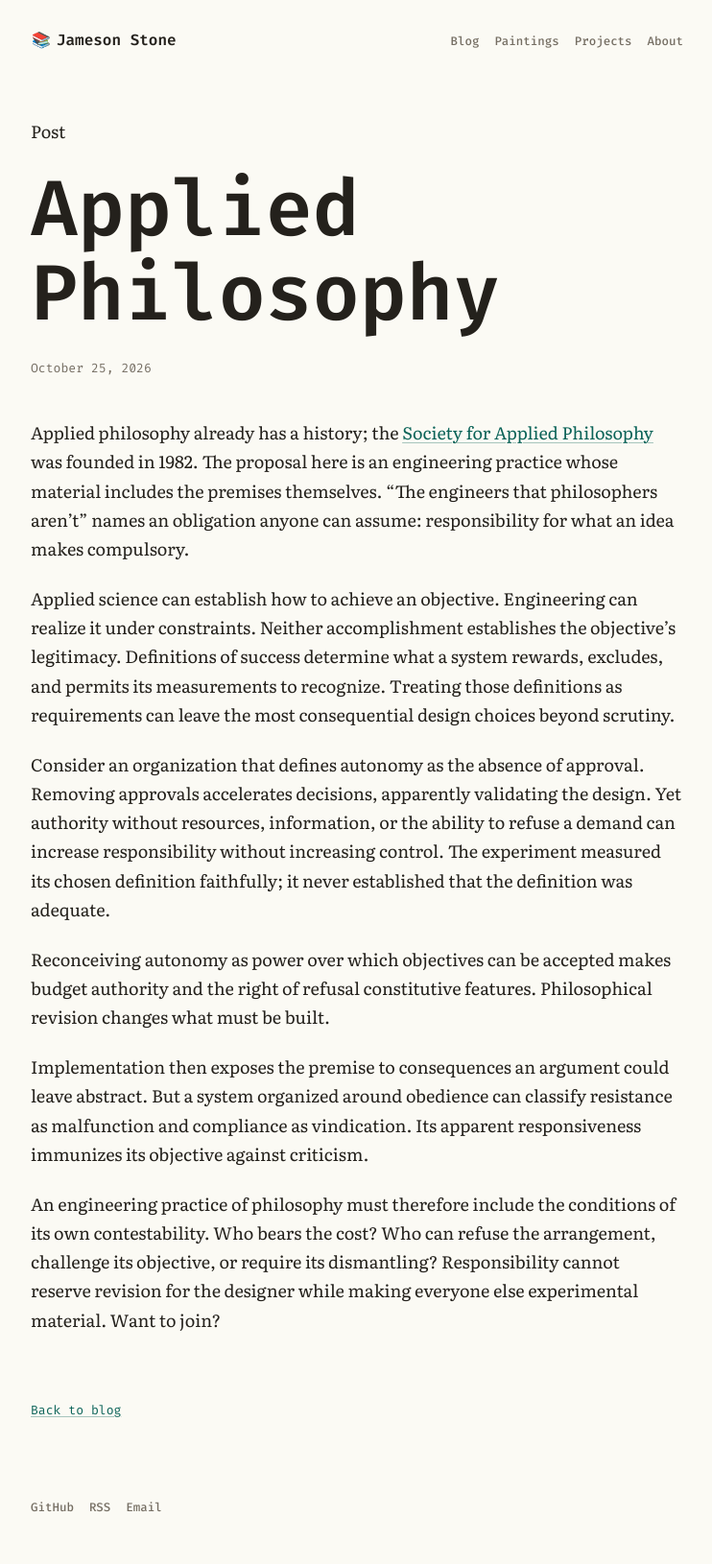
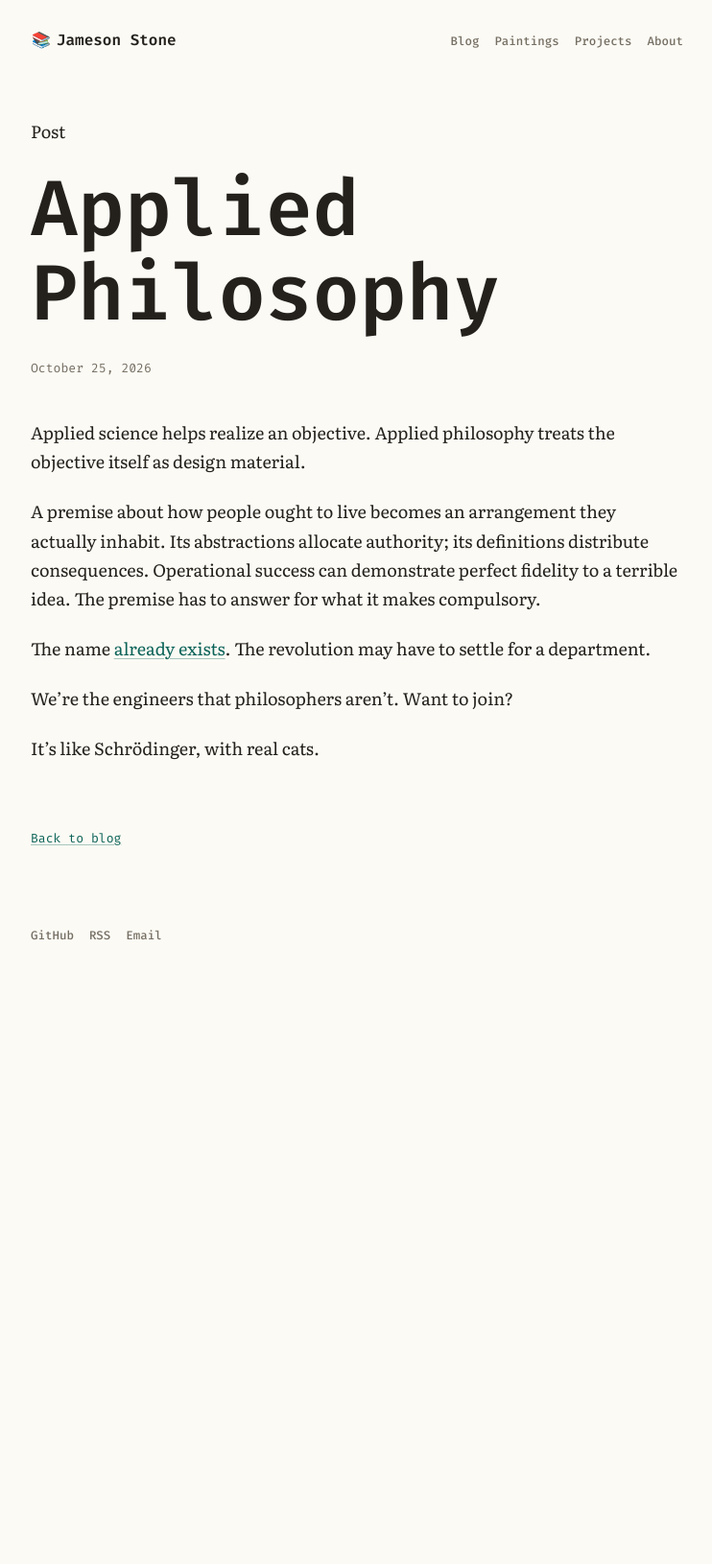
Before and after one commit to jamesonstone/jamesonstone.github.io, a Jekyll site: the page built from _posts/2026-10-25-applied-philosophy.md, in a window 1280 px wide. Shown: the whole page at 96% size, without its empty margins (268-1010 px from the left). Built offline with Jekyll 4.4.1, drawn with Linux system fonts in a browser that asks for light colours; after the commit the page ends 1034 px from its top, so only the background shows below that.

Commit message:
docs(GH-64): :memo: distill Applied Philosophy into a claim and joke
- Follow the explicit request for a short core truth wrapped in humor.
- Remove the case study and end with the supplied Schrödinger tagline.
- Align the post index and verify normal build and exact rendered text.
- Refs #64.

```diff
--- a/_posts/2026-10-25-applied-philosophy.md
+++ b/_posts/2026-10-25-applied-philosophy.md
@@ -4,14 +4,12 @@ title: "Applied Philosophy"
 date: 2026-10-25 11:56:00 -0400
 ---
 
-Applied philosophy already has a history; the [Society for Applied Philosophy](https://www.appliedphil.org/society-for-applied-philosophy-annual-conference-2018/) was founded in 1982. The proposal here is an engineering practice whose material includes the premises themselves. “The engineers that philosophers aren't” names an obligation anyone can assume: responsibility for what an idea makes compulsory.
+Applied science helps realize an objective. Applied philosophy treats the objective itself as design material.
 
-Applied science can establish how to achieve an objective. Engineering can realize it under constraints. Neither accomplishment establishes the objective's legitimacy. Definitions of success determine what a system rewards, excludes, and permits its measurements to recognize. Treating those definitions as requirements can leave the most consequential design choices beyond scrutiny.
+A premise about how people ought to live becomes an arrangement they actually inhabit. Its abstractions allocate authority; its definitions distribute consequences. Operational success can demonstrate perfect fidelity to a terrible idea. The premise has to answer for what it makes compulsory.
 
-Consider an organization that defines autonomy as the absence of approval. Removing approvals accelerates decisions, apparently validating the design. Yet authority without resources, information, or the ability to refuse a demand can increase responsibility without increasing control. The experiment measured its chosen definition faithfully; it never established that the definition was adequate.
+The name [already exists](https://www.appliedphil.org/society-for-applied-philosophy-annual-conference-2018/). The revolution may have to settle for a department.
 
-Reconceiving autonomy as power over which objectives can be accepted makes budget authority and the right of refusal constitutive features. Philosophical revision changes what must be built.
+We're the engineers that philosophers aren't. Want to join?
 
-Implementation then exposes the premise to consequences an argument could leave abstract. But a system organized around obedience can classify resistance as malfunction and compliance as vindication. Its apparent responsiveness immunizes its objective against criticism.
-
-An engineering practice of philosophy must therefore include the conditions of its own contestability. Who bears the cost? Who can refuse the arrangement, challenge its objective, or require its dismantling? Responsibility cannot reserve revision for the designer while making everyone else experimental material. Want to join?
+It's like Schrödinger, with real cats.
--- a/llms.txt
+++ b/llms.txt
@@ -15,7 +15,7 @@ Put the AGI in the bag, bro.
 
 ## Latest Posts
 
-- [Applied Philosophy](https://jamesonstone.github.io/blog/2026/10/25/applied-philosophy.html): A manifesto for treating concepts, premises, and objectives as design material, with consequences that can challenge their justification.
+- [Applied Philosophy](https://jamesonstone.github.io/blog/2026/10/25/applied-philosophy.html): A short invitation to treat philosophical premises as engineering material.
 - [Introducing Mint](https://jamesonstone.github.io/blog/2026/10/18/introducing-mint.html): A short introduction to Mint v1.0.0 and its GitHub Actions release workflow.
 - [No Sacred Cows in AI](https://jamesonstone.github.io/blog/2026/10/17/no-sacred-cows-in-ai.html): An essay on revisable priors, skills, and the eventual obsolescence of capability scaffolding.
 - [The Shallow Expert](https://jamesonstone.github.io/blog/2026/10/12/the-shallow-expert.html): An essay on the gap between producing convincing analysis and understanding its assumptions, consequences, and limits.
```
